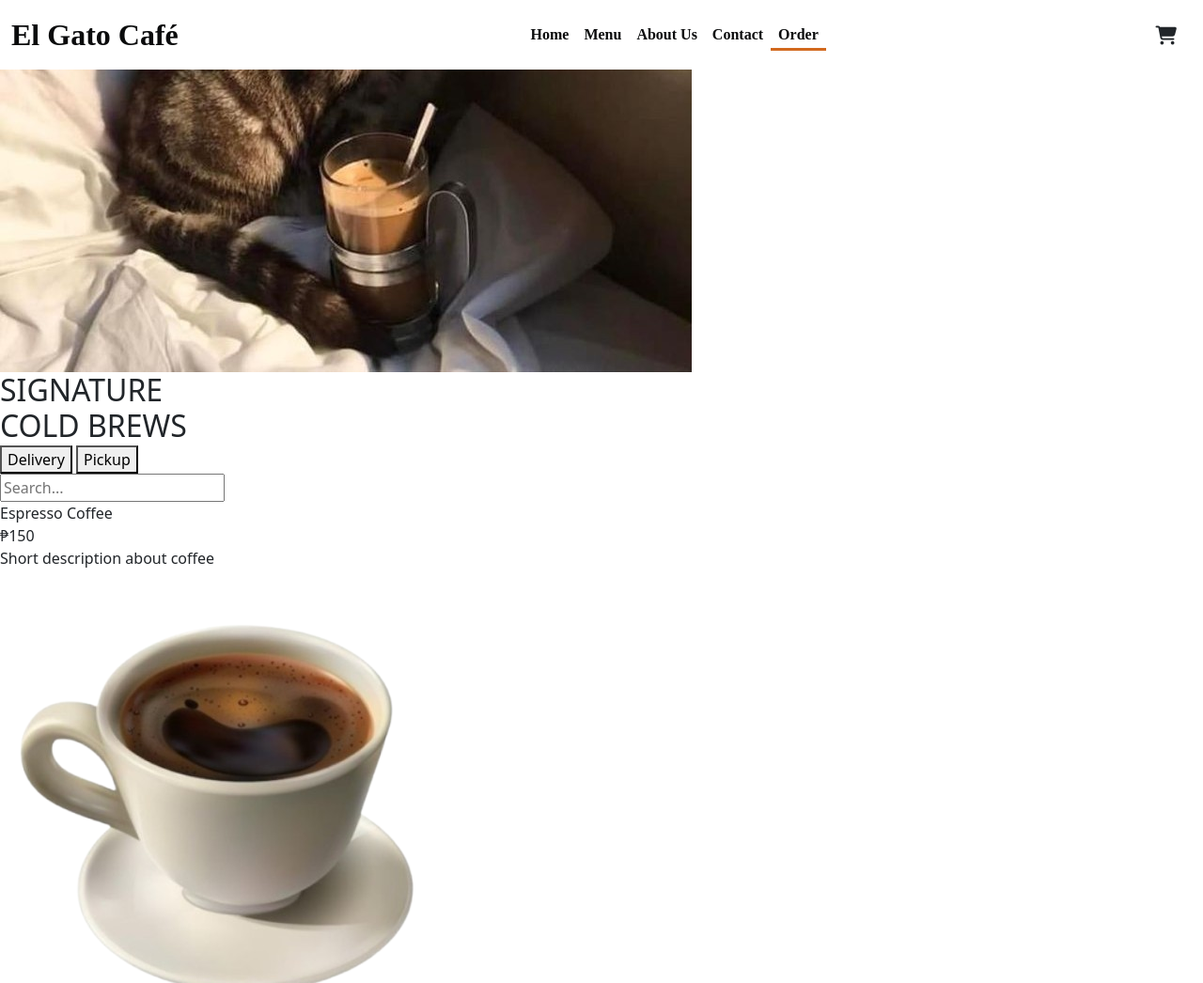
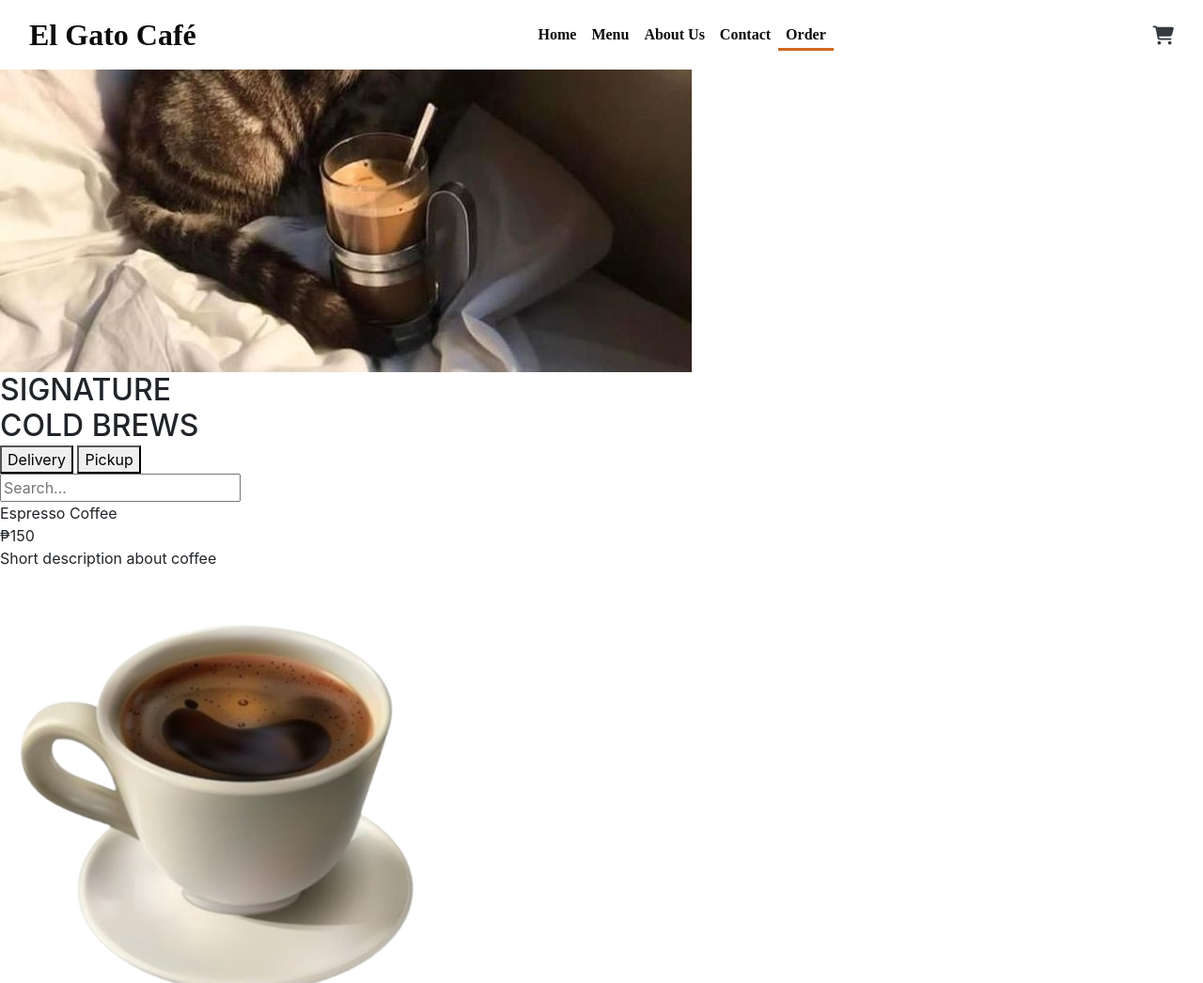
Before and after one commit to qljtm/elgatocafe, a website: page order.html in a window 1280 px wide. Shown: the top 1046 px of the page at 94% size. Drawn offline with nearby package versions, Linux system fonts and the light colour scheme.

Commit message:
Update order.html

```diff
--- a/order.html
+++ b/order.html
@@ -5,7 +5,7 @@
     <meta name="viewport" content="width=device-width, initial-scale=1.0"/>
     <title>El Gato Café</title>
     <link rel="stylesheet" href="style.css" />
-   <link href="https://cdn.jsdelivr.net/npm/bootstrap@5.0.0-beta2/dist/css/bootstrap.min.css" rel="stylesheet">
+   <link href="https://stackpath.bootstrapcdn.com/bootstrap/4.5.2/css/bootstrap.min.css" rel="stylesheet" />
     <link href="https://cdn.jsdelivr.net/npm/bootstrap-icons/font/bootstrap-icons.css" rel="stylesheet" />
     <link rel="stylesheet" href="https://cdnjs.cloudflare.com/ajax/libs/font-awesome/6.5.0/css/all.min.css" />
 </head>
```
